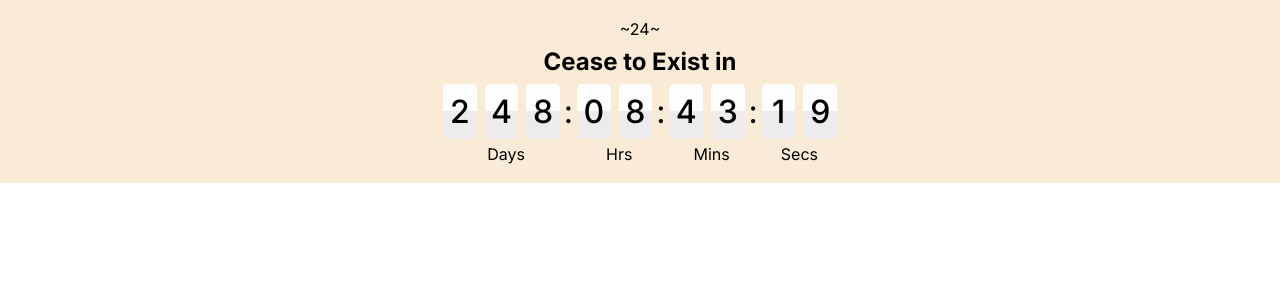
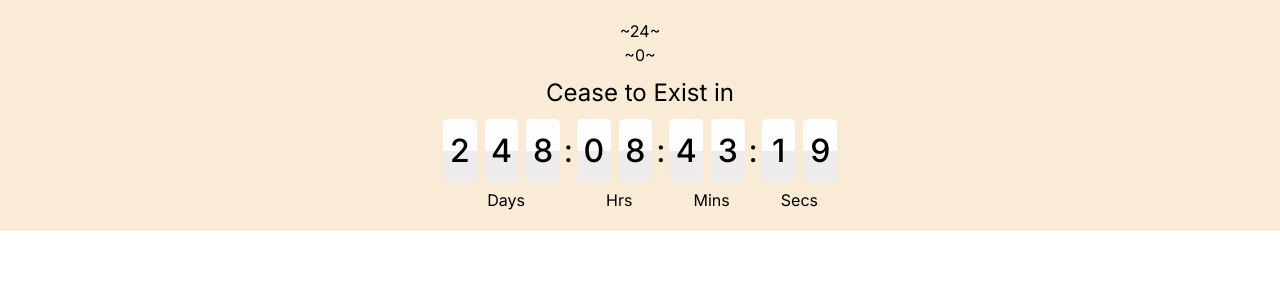
Before and after one commit to phi-404/phi, a Next.js app: page / in a window 1280 px wide. Shown: the top 300 px of the page. Built offline with nearby package versions, Linux system fonts and the light colour scheme.

Commit message:
corrected 0 misplace

```diff
--- a/app/globals.css
+++ b/app/globals.css
@@ -1,3 +1,8 @@
+@tailwind base;
+@tailwind components;
+@tailwind utilities;
+
+
 * {
   box-sizing: border-box;
   padding: 0;
--- a/components/CountdownTimer/index.tsx
+++ b/components/CountdownTimer/index.tsx
@@ -1,7 +1,7 @@
-"use client"
+"use client";
 
-import React, { useEffect, useState } from 'react'
-import styles from './CountdownTimer.module.css'
+import React, { useEffect, useState } from "react";
+import styles from "./CountdownTimer.module.css";
 
 interface CountdownTimerProps {
     deadline: Date;
@@ -16,20 +16,21 @@ interface CountdownTimeLeft {
     secs?: number;
 }
 
-const INITIAL_TIME_LEFT = { days: 0, hr: 0, mins: 0, secs: 0 }
+const INITIAL_TIME_LEFT = { days: 0, hr: 0, mins: 0, secs: 0 };
 
-function CountdownTimer({ deadline, title ,lvl}: CountdownTimerProps) {
-    const [timeLeft, setTimeLeft] = useState<CountdownTimeLeft>(INITIAL_TIME_LEFT)
+function CountdownTimer({ deadline, title, lvl }: CountdownTimerProps) {
+    const [timeLeft, setTimeLeft] =
+        useState<CountdownTimeLeft>(INITIAL_TIME_LEFT);
 
     useEffect(() => {
-        setTimeLeft(calculateTimeLeft())
+        setTimeLeft(calculateTimeLeft());
 
         const timer = setInterval(() => {
-            setTimeLeft(calculateTimeLeft())
-        }, 1000)
+            setTimeLeft(calculateTimeLeft());
+        }, 1000);
 
         return () => clearInterval(timer);
-    }, [])
+    }, []);
 
     function calculateTimeLeft(): CountdownTimeLeft {
         let timeLeft: CountdownTimeLeft = {};
@@ -41,8 +42,8 @@ function CountdownTimer({ deadline, title ,lvl}: CountdownTimerProps) {
                 days: Math.floor(difference / (1000 * 60 * 60 * 24)),
                 hrs: Math.floor((difference / (1000 * 60 * 60)) % 24),
                 mins: Math.floor((difference / 1000 / 60) % 60),
-                secs: Math.floor((difference / 1000) % 60)
-            }
+                secs: Math.floor((difference / 1000) % 60),
+            };
         }
 
         return timeLeft;
@@ -51,31 +52,30 @@ function CountdownTimer({ deadline, title ,lvl}: CountdownTimerProps) {
     return (
         <div className={styles.container}>
             <span>~{lvl}~</span>
-            <h2 className={styles.title}>
-                {title}
-            </h2>
+            <span>~{deadline.getTimezoneOffset()}~</span>
+            <h2 className={styles.title}>{title}</h2>
 
             <div className={styles.timeWrapper}>
-                {
-                    Object.entries(timeLeft).map(([unit, value], index, array) => (
-                        <div key={unit} className={styles.timeContainer}>
-                            <div className={styles.valueContainer}>
-                                {value.toString().split("").map((i:string,id:number,arr:Array<string>)=>(
-                                    <>
-                                        {arr.length==1 && <p className={styles.value}>{0}</p>}
+                {Object.entries(timeLeft).map(([unit, value], index, array) => (
+                    <div key={unit} className={styles.timeContainer}>
+                        <div className={styles.valueContainer}>
+                            {value
+                                .toString()
+                                .split("")
+                                .map((i: string, id: number, arr: Array<string>) => (
+                                    <div key={id} className="flex">
+                                        {arr.length == 1 && <p className={styles.value}>{0}</p>}
                                         <p className={styles.value}>{i}</p>
-                                    </>
+                                    </div>
                                 ))}
-                                {index !== array.length - 1 && <span>:</span>}
-                            </div>
-                            <p className={styles.unit}>{unit}</p>
+                            {index !== array.length - 1 && <span>:</span>}
                         </div>
-                    ))
-                }
-
+                        <p className={styles.unit}>{unit}</p>
+                    </div>
+                ))}
             </div>
         </div>
-    )
+    );
 }
 
-export default CountdownTimer
+export default CountdownTimer;
```
